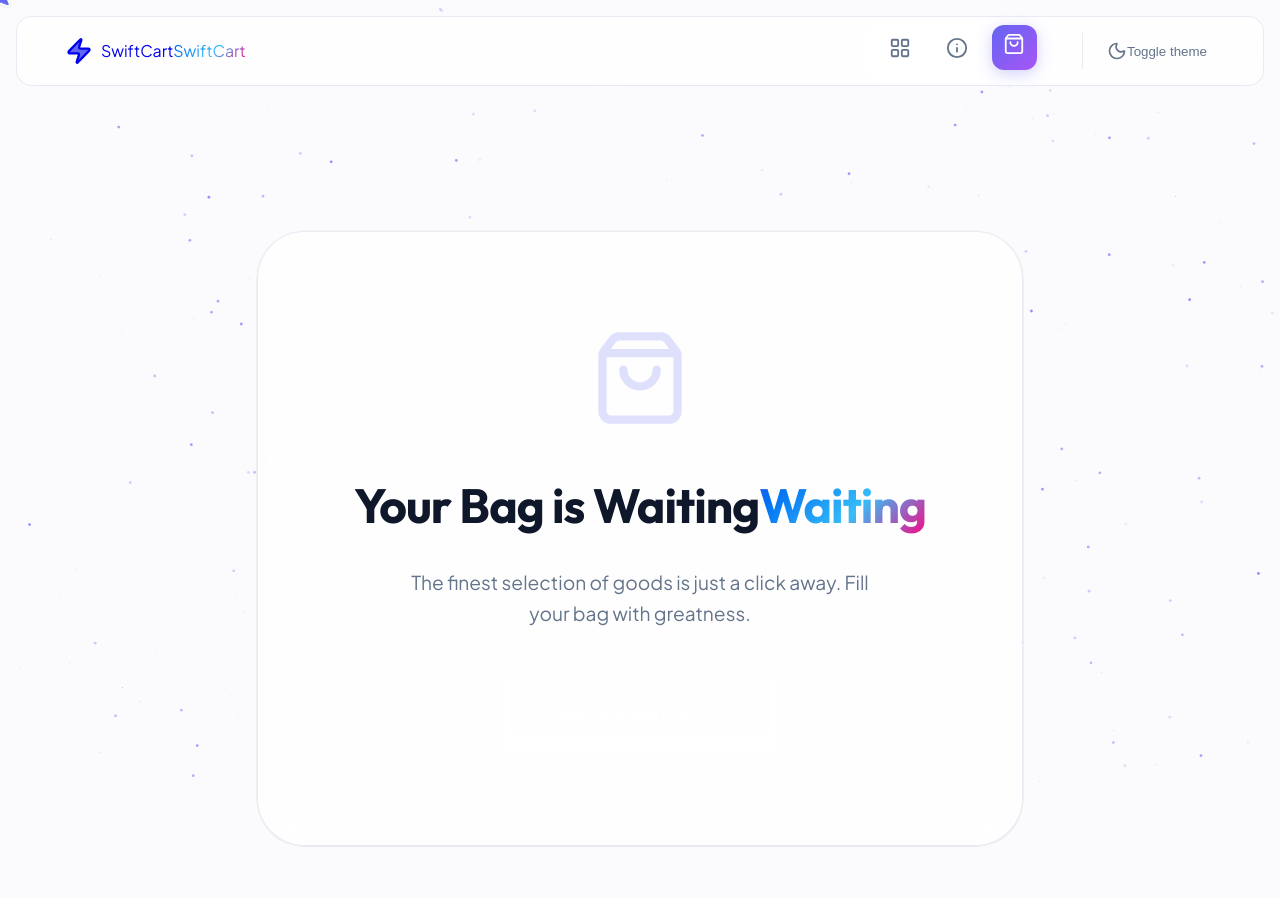
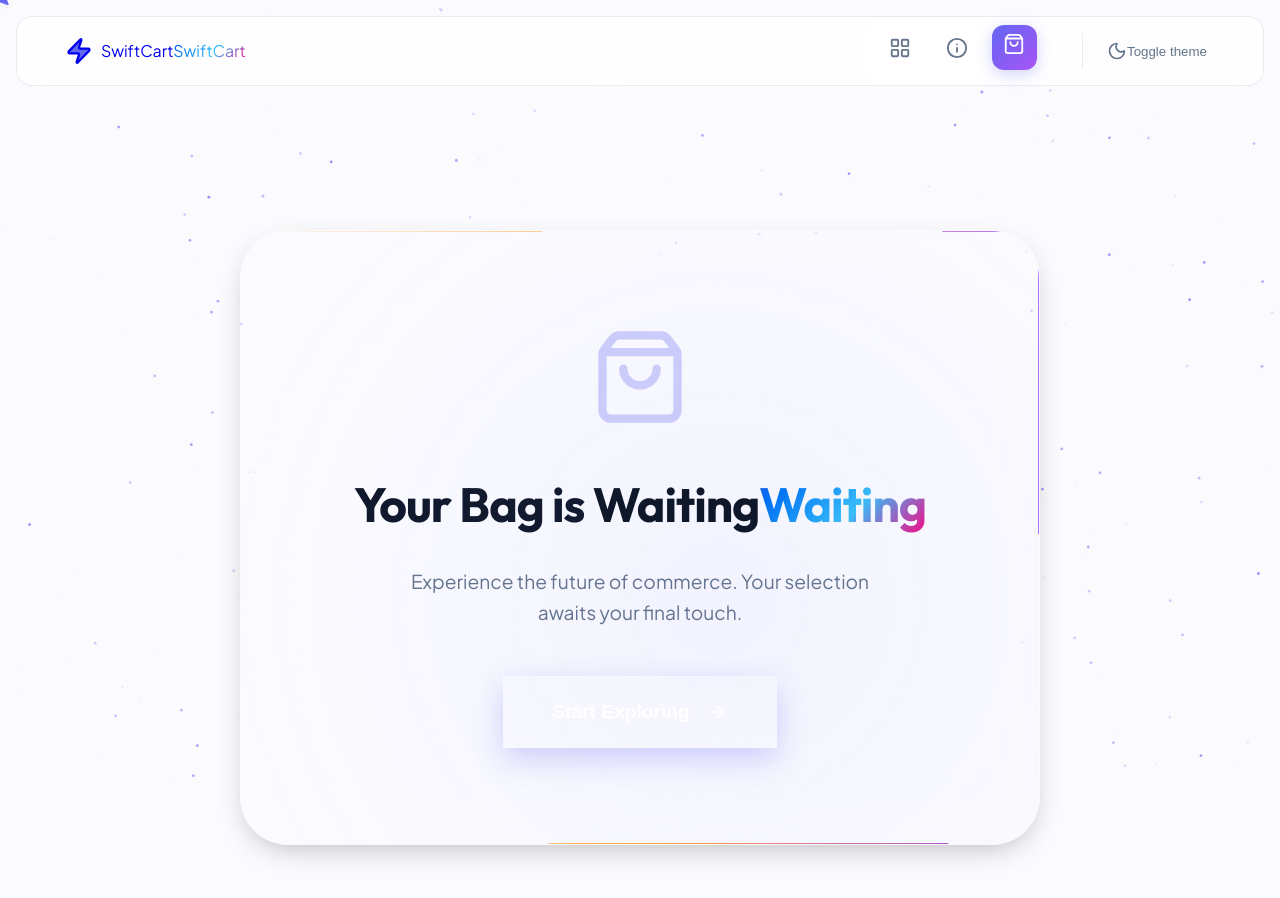
Before and after one commit to HARSHILL2023/react-proejct-using-AI, a React (Vite) app: page /cart in a window 1280 px wide. Shown: the top 898 px of the page. Built offline with nearby package versions, Linux system fonts and the light colour scheme.

Commit message:
feat: design overhaul with liquid glass, border beam, and animated list

```diff
--- /dev/null
+++ b/src/components/AnimatedList.jsx
@@ -0,0 +1,27 @@
+import React from 'react';
+import { motion, AnimatePresence } from 'framer-motion';
+
+export const AnimatedList = ({ children, className = "", delay = 0.1 }) => {
+    return (
+        <div className={`animated-list-container ${className}`}>
+            <AnimatePresence>
+                {React.Children.map(children, (child, index) => (
+                    <motion.div
+                        key={child.key || index}
+                        initial={{ opacity: 0, y: 20, scale: 0.95 }}
+                        animate={{ opacity: 1, y: 0, scale: 1 }}
+                        exit={{ opacity: 0, scale: 0.95, transition: { duration: 0.2 } }}
+                        transition={{
+                            type: "spring",
+                            stiffness: 260,
+                            damping: 20,
+                            delay: index * delay
+                        }}
+                    >
+                        {child}
+                    </motion.div>
+                ))}
+            </AnimatePresence>
+        </div>
+    );
+};
--- /dev/null
+++ b/src/components/BorderBeam.jsx
@@ -0,0 +1,77 @@
+import React from 'react';
+import { motion } from 'framer-motion';
+
+export const BorderBeam = ({
+    size = 200,
+    duration = 15,
+    anchor = 90,
+    borderWidth = 1.5,
+    colorFrom = "#ffaa40",
+    colorTo = "#9c40ff",
+    delay = 0,
+    className = ""
+}) => {
+    return (
+        <div
+            className={`border-beam-path ${className}`}
+            style={{
+                "--size": `${size}px`,
+                "--duration": `${duration}s`,
+                "--anchor": anchor,
+                "--border-width": `${borderWidth}px`,
+                "--color-from": colorFrom,
+                "--color-to": colorTo,
+                "--delay": `-${delay}s`,
+            }}
+        >
+            <svg
+                fill="none"
+                width="100%"
+                height="100%"
+                className="border-beam-svg"
+                style={{
+                    position: "absolute",
+                    inset: 0,
+                    width: "100%",
+                    height: "100%",
+                    overflow: "visible",
+                }}
+            >
+                <rect
+                    width="100%"
+                    height="100%"
+                    rx="inherit"
+                    stroke="url(#beam-gradient)"
+                    strokeWidth={borderWidth}
+                    strokeDasharray="100 100"
+                    className="border-beam-rect-svg"
+                    style={{
+                        animation: "border-beam var(--duration) linear infinite",
+                        animationDelay: "var(--delay)",
+                    }}
+                />
+                <defs>
+                    <linearGradient id="beam-gradient" gradientUnits="userSpaceOnUse">
+                        <stop offset="0%" stopColor={colorFrom} stopOpacity="0" />
+                        <stop offset="50%" stopColor={colorFrom} />
+                        <stop offset="100%" stopColor={colorTo} />
+                    </linearGradient>
+                </defs>
+            </svg>
+
+            <style jsx>{`
+                @keyframes border-beam {
+                    0% {
+                        stroke-dashoffset: 200;
+                    }
+                    100% {
+                        stroke-dashoffset: 0;
+                    }
+                }
+                .border-beam-rect-svg {
+                    stroke-dasharray: var(--size);
+                }
+            `}</style>
+        </div>
+    );
+};
--- a/src/index.css
+++ b/src/index.css
@@ -229,6 +229,62 @@ h4 {
   }
 }
 
+/* Liquid Glass Theme */
+.liquid-glass {
+  background: rgba(255, 255, 255, 0.05);
+  backdrop-filter: blur(20px) saturate(160%);
+  -webkit-backdrop-filter: blur(20px) saturate(160%);
+  border: 1px solid rgba(255, 255, 255, 0.1);
+  border-radius: var(--radius-lg);
+  position: relative;
+  overflow: hidden;
+  box-shadow:
+    0 10px 30px -10px rgba(0, 0, 0, 0.3),
+    inset 0 0 20px 0 rgba(255, 255, 255, 0.05);
+  transition: all 0.5s cubic-bezier(0.23, 1, 0.32, 1);
+}
+
+.liquid-glass:hover {
+  background: rgba(255, 255, 255, 0.08);
+  box-shadow:
+    0 20px 40px -15px rgba(0, 0, 0, 0.5),
+    inset 0 0 25px 0 rgba(255, 255, 255, 0.1);
+}
+
+.liquid-glass::before {
+  content: "";
+  position: absolute;
+  top: -50%;
+  left: -50%;
+  width: 200%;
+  height: 200%;
+  background: radial-gradient(circle at center,
+      rgba(99, 102, 241, 0.05) 0%,
+      transparent 50%);
+  animation: liquid-drift 15s linear infinite;
+  pointer-events: none;
+}
+
+@keyframes liquid-drift {
+  0% {
+    transform: translate(-10%, -10%) rotate(0deg);
+  }
+
+  50% {
+    transform: translate(10%, 10%) rotate(180deg);
+  }
+
+  100% {
+    transform: translate(-10%, -10%) rotate(360deg);
+  }
+}
+
+/* Border Beam Base */
+.border-beam-container {
+  position: relative;
+  border-radius: inherit;
+}
+
 /* Dock Styles */
 .dock-container {
   display: flex;
@@ -375,12 +431,12 @@ h4 {
 
 .product-card {
   position: relative;
-  background: var(--surface);
-  backdrop-filter: blur(16px);
+  background: rgba(255, 255, 255, 0.03);
+  backdrop-filter: blur(25px);
   border-radius: var(--radius-lg);
   padding: 1.5rem;
   transition: all 0.5s cubic-bezier(0.16, 1, 0.3, 1);
-  border: 1px solid var(--border);
+  border: 1px solid rgba(255, 255, 255, 0.1);
   height: 100%;
   display: flex;
   flex-direction: column;
@@ -391,14 +447,14 @@ h4 {
   content: '';
   position: absolute;
   inset: 0;
-  background: linear-gradient(135deg, rgba(255, 255, 255, 0.15) 0%, transparent 100%);
+  background: radial-gradient(circle at top right, rgba(99, 102, 241, 0.1), transparent);
   pointer-events: none;
 }
 
 .product-card:hover {
-  transform: translateY(-8px);
-  box-shadow: 0 40px 80px -20px rgba(0, 0, 0, 0.2);
-  border-color: rgba(99, 102, 241, 0.5);
+  transform: translateY(-12px) scale(1.02);
+  box-shadow: 0 50px 100px -20px rgba(0, 0, 0, 0.4);
+  border-color: rgba(99, 102, 241, 0.3);
 }
 
 .image-wrapper {
--- a/src/pages/Cart.jsx
+++ b/src/pages/Cart.jsx
@@ -5,7 +5,8 @@ import { Link } from 'react-router-dom';
 import { motion, AnimatePresence } from 'framer-motion';
 import { ShimmerButton } from '../components/ShimmerButton';
 import { AuroraText } from '../components/AuroraText';
-import { ShineBorder } from '../components/ShineBorder';
+import { BorderBeam } from '../components/BorderBeam';
+import { AnimatedList } from '../components/AnimatedList';
 
 const Cart = () => {
     const { cart, removeFromCart, cartCount, cartTotal } = useCart();
@@ -13,30 +14,31 @@ const Cart = () => {
     if (cart.length === 0) {
         return (
             <motion.div
-                initial={{ opacity: 0, y: 20 }}
-                animate={{ opacity: 1, y: 0 }}
+                initial={{ opacity: 0, scale: 0.95 }}
+                animate={{ opacity: 1, scale: 1 }}
                 className="container empty-cart"
             >
-                <ShineBorder shineColor="rgba(99, 102, 241, 0.3)" borderRadius="3rem">
-                    <div className="glass-panel" style={{ padding: '6rem', borderRadius: '3rem', textAlign: 'center' }}>
-                        <ShoppingBag size={100} color="var(--primary)" style={{ marginBottom: '2rem', opacity: 0.2 }} />
+                <div className="border-beam-container" style={{ maxWidth: '800px', margin: '0 auto' }}>
+                    <div className="liquid-glass" style={{ padding: '6rem', borderRadius: '3rem', textAlign: 'center' }}>
+                        <BorderBeam size={400} duration={15} delay={2} />
+                        <ShoppingBag size={100} color="var(--primary)" style={{ marginBottom: '2rem', opacity: 0.3 }} />
                         <h2 className="font-heading" style={{ fontSize: '3rem', marginBottom: '1.5rem' }}>Your Bag is <AuroraText>Waiting</AuroraText></h2>
                         <p style={{ color: 'var(--text-muted)', marginBottom: '3rem', fontSize: '1.2rem', maxWidth: '500px', margin: '0 auto 3rem' }}>
-                            The finest selection of goods is just a click away. Fill your bag with greatness.
+                            Experience the future of commerce. Your selection awaits your final touch.
                         </p>
                         <Link to="/" style={{ textDecoration: 'none' }}>
                             <ShimmerButton
                                 className="px-8 py-4"
                                 shimmerColor="#ffffff"
-                                background="var(--primary)"
-                                style={{ padding: '1.5rem 3rem', fontSize: '1.2rem', margin: '0 auto' }}
+                                background="var(--grad-primary)"
+                                style={{ padding: '1.5rem 3rem', fontSize: '1.2rem', margin: '0 auto', boxShadow: '0 10px 30px rgba(99, 102, 241, 0.3)' }}
                             >
                                 Start Exploring
                                 <ArrowRight size={22} style={{ marginLeft: '1rem' }} />
                             </ShimmerButton>
                         </Link>
                     </div>
-                </ShineBorder>
+                </div>
             </motion.div>
         );
     }
@@ -48,91 +50,91 @@ const Cart = () => {
             className="container"
             style={{ paddingBottom: '8rem' }}
         >
-            <div className="cart-header" style={{ marginBottom: '4rem' }}>
-                <h1 className="font-heading" style={{ fontSize: '4rem' }}>Your <AuroraText>Bag</AuroraText></h1>
-                <p style={{ color: 'var(--text-muted)', fontSize: '1.2rem' }}>Experience the ultimate curation ({cartCount} Items)</p>
+            <div className="cart-header" style={{ marginBottom: '5rem', borderBottom: '1px solid rgba(255,255,255,0.05)', paddingBottom: '2rem' }}>
+                <h1 className="font-heading" style={{ fontSize: '4.5rem' }}>The <AuroraText>Vault</AuroraText></h1>
+                <p style={{ color: 'var(--text-muted)', fontSize: '1.2rem', letterSpacing: '0.1em' }}>PRECISION CURATION • {cartCount} OBJECTS</p>
             </div>
 
-            <div className="cart-grid" style={{ gap: '3rem' }}>
+            <div className="cart-grid" style={{ gap: '4rem' }}>
                 <div className="cart-list">
-                    <AnimatePresence mode='popLayout'>
+                    <AnimatedList delay={0.15}>
                         {cart.map((item) => (
-                            <motion.div
-                                layout
-                                initial={{ opacity: 0, x: -20 }}
-                                animate={{ opacity: 1, x: 0 }}
-                                exit={{ opacity: 0, x: -20 }}
-                                key={item.id}
-                                style={{ marginBottom: '2rem' }}
-                            >
-                                <ShineBorder shineColor="rgba(255, 255, 255, 0.1)" borderRadius="2rem">
-                                    <div className="cart-item-new glass-panel" style={{ borderRadius: '2rem', padding: '2rem' }}>
-                                        <div style={{ background: 'rgba(255,255,255,0.05)', padding: '1.5rem', borderRadius: '1.5rem' }}>
+                            <div key={item.id} className="border-beam-container" style={{ marginBottom: '2.5rem' }}>
+                                <div className="cart-item-new liquid-glass" style={{ borderRadius: '2.5rem', padding: '2.5rem' }}>
+                                    <BorderBeam size={300} duration={10} colorFrom="#ffffff" colorTo="var(--primary)" />
+
+                                    <div className="liquid-glass-inner" style={{ display: 'grid', gridTemplateColumns: 'minmax(0, 150px) 1fr auto', gap: '3rem', alignItems: 'center', width: '100%' }}>
+                                        <div style={{ background: 'rgba(255,255,255,0.03)', padding: '1.5rem', borderRadius: '1.8rem' }}>
                                             <img src={item.image} alt={item.title} style={{ width: '100%', height: '120px', objectFit: 'contain' }} />
                                         </div>
 
                                         <div className="item-details">
-                                            <span className="category-tag">{item.category}</span>
-                                            <h3 className="card-title" style={{ fontSize: '1.5rem', marginBottom: '0.5rem' }}>{item.title}</h3>
-                                            <p className="card-price" style={{ fontSize: '1.5rem', color: 'var(--primary)' }}>${item.price.toFixed(2)}</p>
+                                            <span className="category-tag" style={{ background: 'rgba(255,255,255,0.05)', color: 'var(--text-dark)' }}>{item.category}</span>
+                                            <h3 className="card-title" style={{ fontSize: '1.75rem', marginBottom: '0.5rem' }}>{item.title}</h3>
+                                            <p className="card-price" style={{ fontSize: '1.75rem', color: 'var(--primary)', fontWeight: 800 }}>${item.price.toFixed(2)}</p>
                                         </div>
 
-                                        <div style={{ display: 'flex', flexDirection: 'column', alignItems: 'flex-end', gap: '1.5rem' }}>
-                                            <div className="item-qty-control" style={{ padding: '0.75rem 1.5rem' }}>
-                                                <span style={{ fontWeight: 800, fontSize: '1.5rem' }}>x {item.quantity}</span>
+                                        <div style={{ display: 'flex', flexDirection: 'column', alignItems: 'flex-end', gap: '2rem' }}>
+                                            <div style={{ background: 'rgba(255,255,255,0.05)', padding: '0.75rem 1.5rem', borderRadius: '1rem' }}>
+                                                <span style={{ fontWeight: 800, fontSize: '1.75rem' }}>{item.quantity}</span>
                                             </div>
                                             <motion.button
-                                                whileHover={{ scale: 1.1, color: '#f43f5e' }}
-                                                whileTap={{ scale: 0.9 }}
+                                                whileHover={{ scale: 1.1, x: -5 }}
+                                                whileTap={{ scale: 0.95 }}
                                                 onClick={() => removeFromCart(item.id)}
-                                                style={{ background: 'none', border: 'none', color: 'var(--text-muted)', cursor: 'pointer', display: 'flex', alignItems: 'center', gap: '0.5rem', fontWeight: 700, fontSize: '1rem' }}
+                                                style={{ background: 'rgba(244, 63, 94, 0.1)', border: 'none', color: '#f43f5e', cursor: 'pointer', padding: '0.75rem 1.25rem', borderRadius: '12px', display: 'flex', alignItems: 'center', gap: '0.6rem', fontWeight: 800 }}
                                             >
-                                                <Trash2 size={20} />
-                                                <span>Drop Item</span>
+                                                <Trash2 size={18} />
+                                                <span>DISCARD</span>
                                             </motion.button>
                                         </div>
                                     </div>
-                                </ShineBorder>
-                            </motion.div>
+                                </div>
+                            </div>
                         ))}
-                    </AnimatePresence>
+                    </AnimatedList>
                 </div>
 
                 <aside>
-                    <ShineBorder shineColor="var(--primary)" borderRadius="2.5rem">
+                    <div className="border-beam-container">
                         <motion.div
-                            initial={{ opacity: 0, scale: 0.95 }}
-                            animate={{ opacity: 1, scale: 1 }}
-                            className="cart-summary glass-panel"
-                            style={{ position: 'sticky', top: '120px', borderRadius: '2.5rem', padding: '3rem' }}
+                            initial={{ opacity: 0, x: 20 }}
+                            animate={{ opacity: 1, x: 0 }}
+                            className="cart-summary liquid-glass"
+                            style={{ position: 'sticky', top: '120px', borderRadius: '3rem', padding: '3.5rem' }}
                         >
-                            <h2 className="font-heading" style={{ fontSize: '2.5rem', marginBottom: '2.5rem' }}>Master <AuroraText>Summary</AuroraText></h2>
-                            <div className="summary-row" style={{ fontSize: '1.1rem', marginBottom: '1.25rem' }}>
-                                <span>Subtotal</span>
-                                <span style={{ color: 'var(--text-dark)', fontWeight: 700 }}>${cartTotal.toFixed(2)}</span>
-                            </div>
-                            <div className="summary-row" style={{ fontSize: '1.1rem', marginBottom: '1.25rem' }}>
-                                <span>Express Shipping</span>
-                                <span style={{ color: '#10b981', fontWeight: 800 }}>COMPLIMENTARY</span>
+                            <BorderBeam size={500} duration={8} colorFrom="var(--primary)" colorTo="#ffffff" />
+
+                            <h2 className="font-heading" style={{ fontSize: '2.5rem', marginBottom: '3rem' }}>Grand <AuroraText>Statement</AuroraText></h2>
+
+                            <div className="summary-list" style={{ display: 'flex', flexDirection: 'column', gap: '1.5rem' }}>
+                                <div className="summary-row" style={{ fontSize: '1.2rem' }}>
+                                    <span style={{ opacity: 0.6 }}>Subtotal Value</span>
+                                    <span style={{ fontWeight: 800 }}>${cartTotal.toFixed(2)}</span>
+                                </div>
+                                <div className="summary-row" style={{ fontSize: '1.2rem' }}>
+                                    <span style={{ opacity: 0.6 }}>System Logistics</span>
+                                    <span style={{ color: '#10b981', fontWeight: 900, letterSpacing: '0.05em' }}>COMPLIMENTARY</span>
+                                </div>
                             </div>
 
-                            <div className="summary-total" style={{ marginTop: '2.5rem', paddingTop: '2.5rem', borderTop: '2px solid var(--border)', fontSize: '2rem', display: 'flex', justifyContent: 'space-between' }}>
-                                <span>Grand Total</span>
-                                <span style={{ color: 'var(--primary)', fontWeight: 800 }}>${cartTotal.toFixed(2)}</span>
+                            <div className="summary-total" style={{ marginTop: '3rem', paddingTop: '3rem', borderTop: '1px solid rgba(255,255,255,0.1)', fontSize: '2.5rem', display: 'flex', justifyContent: 'space-between', alignItems: 'center' }}>
+                                <span style={{ fontSize: '1.2rem', opacity: 0.5, fontWeight: 700 }}>TOTAL</span>
+                                <span style={{ color: 'var(--text-dark)', fontWeight: 900 }}>${cartTotal.toFixed(2)}</span>
                             </div>
 
                             <ShimmerButton
                                 className="checkout-btn"
                                 shimmerColor="#ffffff"
-                                background="var(--primary)"
-                                style={{ width: '100%', marginTop: '3rem', padding: '1.5rem', fontSize: '1.25rem' }}
-                                onClick={() => alert('Launching Secure Payment Gateway...')}
+                                background="var(--grad-primary)"
+                                style={{ width: '100%', marginTop: '3.5rem', padding: '1.75rem', fontSize: '1.4rem', borderRadius: '1.5rem', boxShadow: '0 15px 40px rgba(99, 102, 241, 0.4)' }}
+                                onClick={() => alert('Initiating Secure High-Speed Transaction...')}
                             >
-                                Secure Checkout
+                                Confirm Transaction
                                 <ArrowRight size={24} style={{ marginLeft: '1rem' }} />
                             </ShimmerButton>
                         </motion.div>
-                    </ShineBorder>
+                    </div>
                 </aside>
             </div>
         </motion.div>
```
Also changed, not shown: src/components/ProductCard.jsx (+17 -13 lines).
